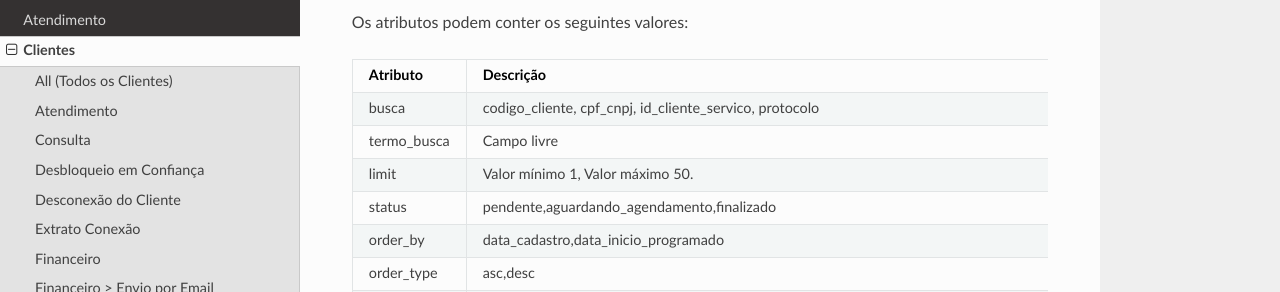
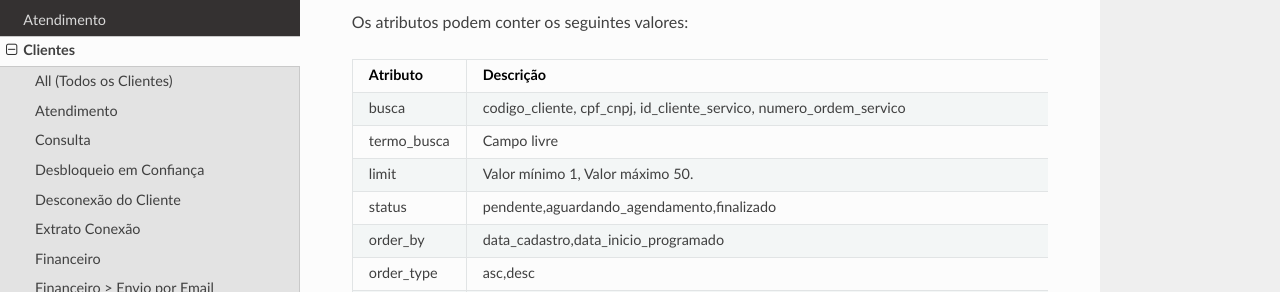
Before and after one commit to hubsoftbrasil/api, a Sphinx documentation site: the page built from docs/source/clientes/ordem_servico.rst, in a window 1280 px wide and 900 px high, scrolled down 781 px. Shown: the part 159-451 px from the top of the window. Built offline with Sphinx 7.4.7 and the Read the Docs theme 2.0.0, drawn with Linux system fonts in a browser that asks for light colours.

Commit message:
Busca por numero da Ordem de Servico

```diff
--- a/docs/source/clientes/ordem_servico.rst
+++ b/docs/source/clientes/ordem_servico.rst
@@ -66,7 +66,7 @@ Os atributos podem conter os seguintes valores:
       -  Valor Default
 
    *  -  busca
-      -  codigo_cliente, cpf_cnpj, id_cliente_servico, protocolo
+      -  codigo_cliente, cpf_cnpj, id_cliente_servico, numero_ordem_servico
       -  Nenhum
 
    *  -  termo_busca
```
